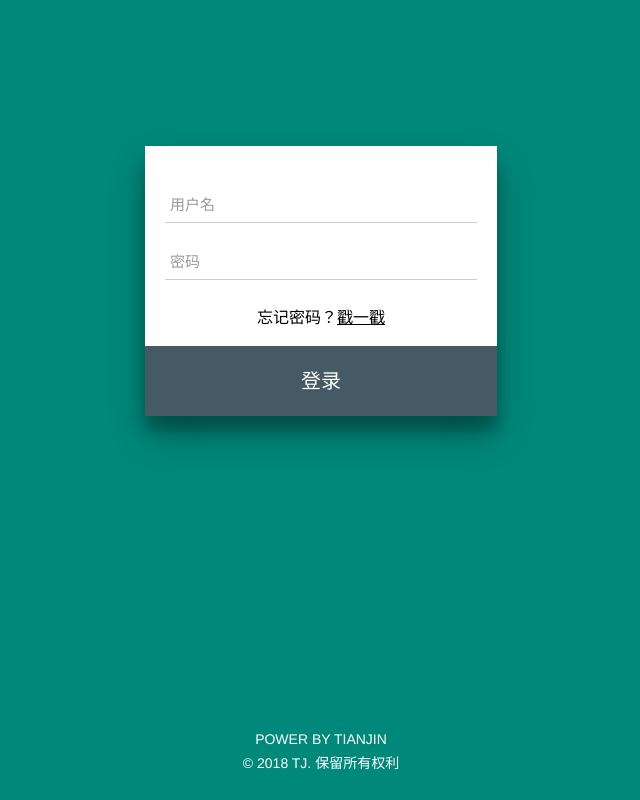
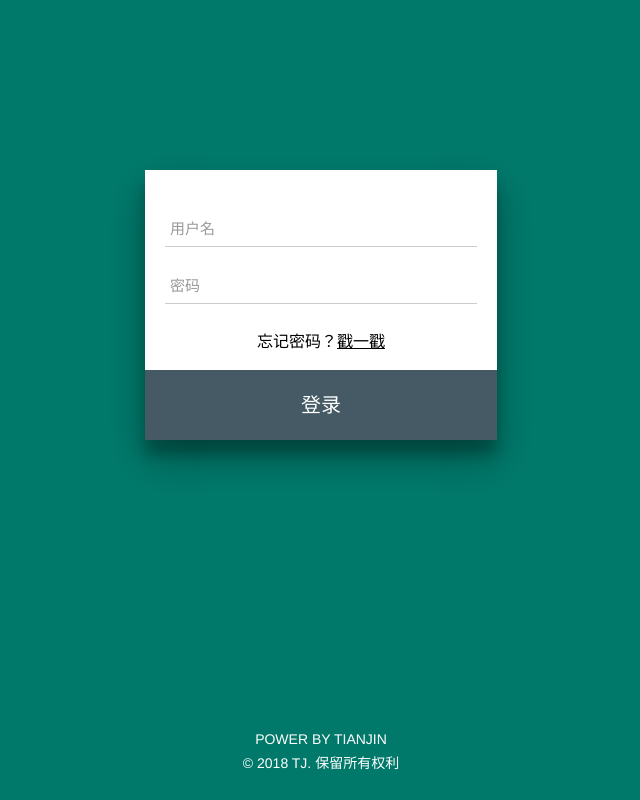
Before and after one commit to EndlessTJ/blog, a React app in the folder admin/: page /login in a window 1280 px wide. Shown: the whole page, without its empty margins (319-959 px from the left). Built offline with nearby package versions, Linux system fonts and the light colour scheme.

Commit message:
fix:some fixed

```diff
--- a/admin/src/Login/login.css
+++ b/admin/src/Login/login.css
@@ -3,7 +3,8 @@
   height: 100%;
   overflow: hidden;
   box-sizing: border-box;
-  background-color: #00897b;
+  /*background-color: #00897b;*/
+  background-color: #00796b;
   position: relative;
   font-family: 'Helvetica Neue', Helvetica, Arial, sans-serif;
   display: flex;
@@ -11,9 +12,8 @@
 }
 .login-panel {
   position: absolute;
-  bottom: 48%;
+  bottom: 45%;
   width: 22rem;
-  min-width: 19rem;
   margin: auto;
   background-color: #fff;
   transition: all ease 0.3s;
@@ -95,3 +95,9 @@
 .login-footer-item {
   margin-top: 10px;
 }
+
+@media screen and (max-width: 375px) {
+  .login-panel {
+    width: 18rem;
+  }
+}
```
Also changed, not shown: admin/dist-local/service-worker.js (+1 -1 lines), admin/dist-local/static/css/main.css, 2 other files (tests, documents, lock files or other folders).
